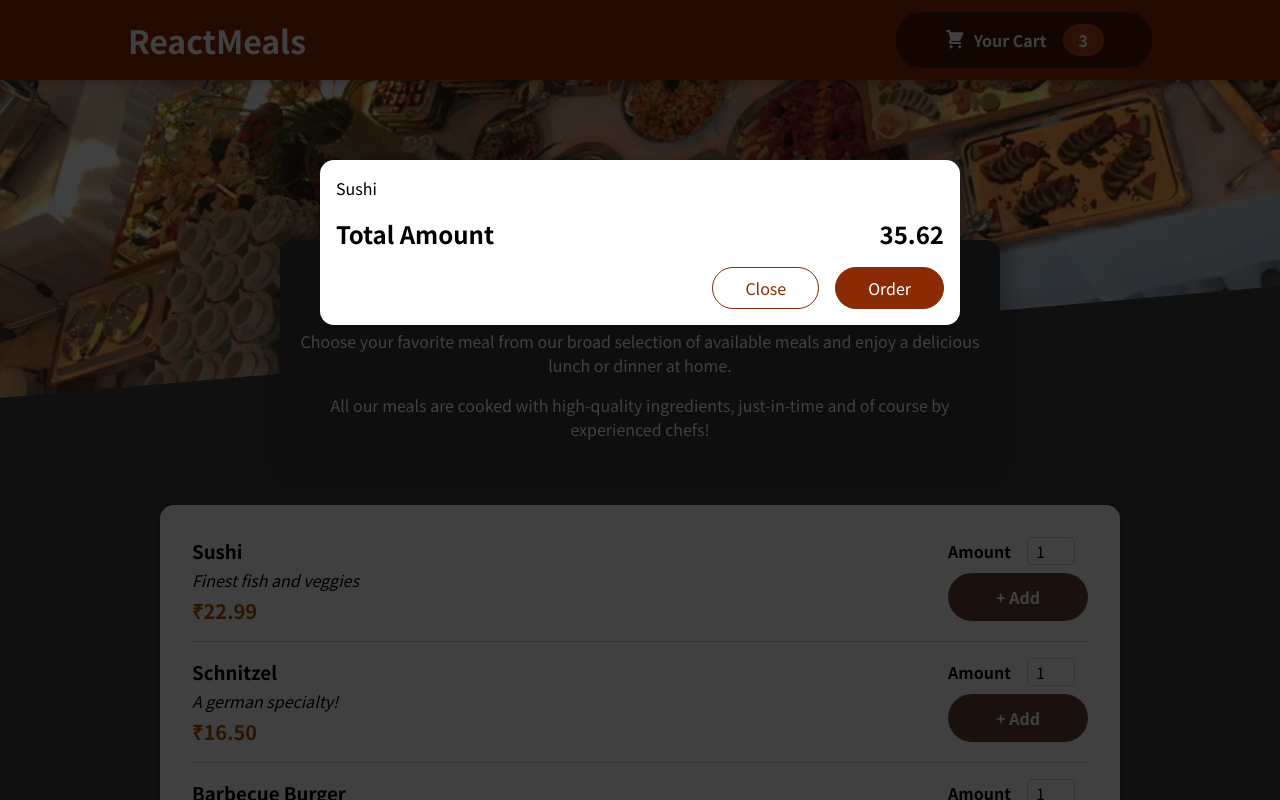
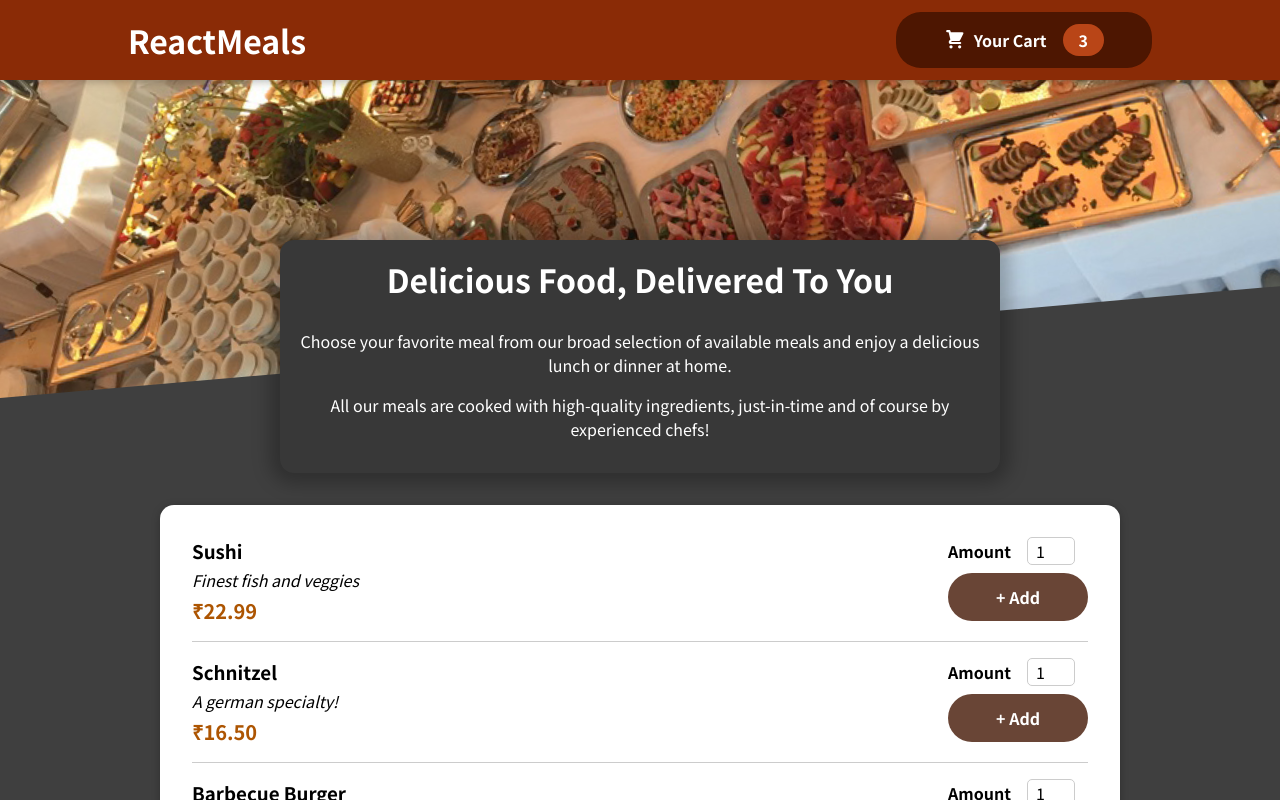
Before and after one commit to shivam2399/restaurant-website, a React (Create React App) app: page / in a window 1280 px wide. Shown: the top 800 px of the page. Built offline with nearby package versions, Linux system fonts and the light colour scheme.

Commit message:
Cart open and close

```diff
--- a/src/App.js
+++ b/src/App.js
@@ -1,14 +1,25 @@
-import React from "react";
+import React, { useState } from "react";
+
 import Header from "./components/Layout/Header";
 import Meals from "./components/Meals/Meals";
 import Cart from "./components/Cart/Cart";
 
 
 function App() {
+  const [cartIsShown, setCartIsShown] = useState(false);
+
+  const showCartHandler = () => {
+    setCartIsShown(true);
+  }
+
+  const hideCartHandler = () => {
+    setCartIsShown(false);
+  }
+
   return (
     <>
-      <Cart />
-      <Header />
+      {cartIsShown && <Cart onClose={hideCartHandler} />}
+      <Header onShowCart={showCartHandler} />
       <main>
         <Meals />
       </main>
--- a/src/components/Cart/Cart.js
+++ b/src/components/Cart/Cart.js
@@ -11,14 +11,14 @@
   );
 
   return (
-    <Modal>
+    <Modal onClose={props.onClose}>
       {cartItems}
       <div className={classes.total}>
         <span>Total Amount</span>
         <span>35.62</span>
       </div>
       <div className={classes.actions}>
-        <button className={classes['button--alt']}>Close</button>
+        <button className={classes['button--alt']} onClick={props.onClose}>Close</button>
         <button className={classes.button}>Order</button>
       </div>
     </Modal>
--- a/src/components/Layout/Header.js
+++ b/src/components/Layout/Header.js
@@ -9,7 +9,7 @@
         <>
          <header className={classes.header}>
             <h1>ReactMeals</h1>
-            <HeaderCartButton />
+            <HeaderCartButton onClick={props.onShowCart} />
          </header>
          <div className={classes['main-image']}>
             <img src={mealsImage} alt='A table full of delicious food!' />
--- a/src/components/Layout/HeaderCartButton.js
+++ b/src/components/Layout/HeaderCartButton.js
@@ -3,7 +3,7 @@
 
 const HeaderCartButton = props => {
     return (
-        <button className={classes.button}>
+        <button className={classes.button} onClick={props.onClick}>
             <span className={classes.icon}>
               <CartIcon />
             </span>
--- a/src/components/UI/Modal.js
+++ b/src/components/UI/Modal.js
@@ -3,7 +3,7 @@
 import classes from './Modal.module.css';
 
 const Backdrop = props => {
-    return <div className={classes.backdrop} />
+    return <div className={classes.backdrop} onClick={props.onClose} />
 }
 
 const ModalOverlay = props => {
@@ -19,7 +19,7 @@
 const Modal = props => {
     return (
         <>
-         {ReactDOM.createPortal(<Backdrop />, portalElement)}
+         {ReactDOM.createPortal(<Backdrop onClose={props.onClose} />, portalElement)}
          {ReactDOM.createPortal(<ModalOverlay>{props.children}</ModalOverlay>, portalElement)}
         </>
     )
```
